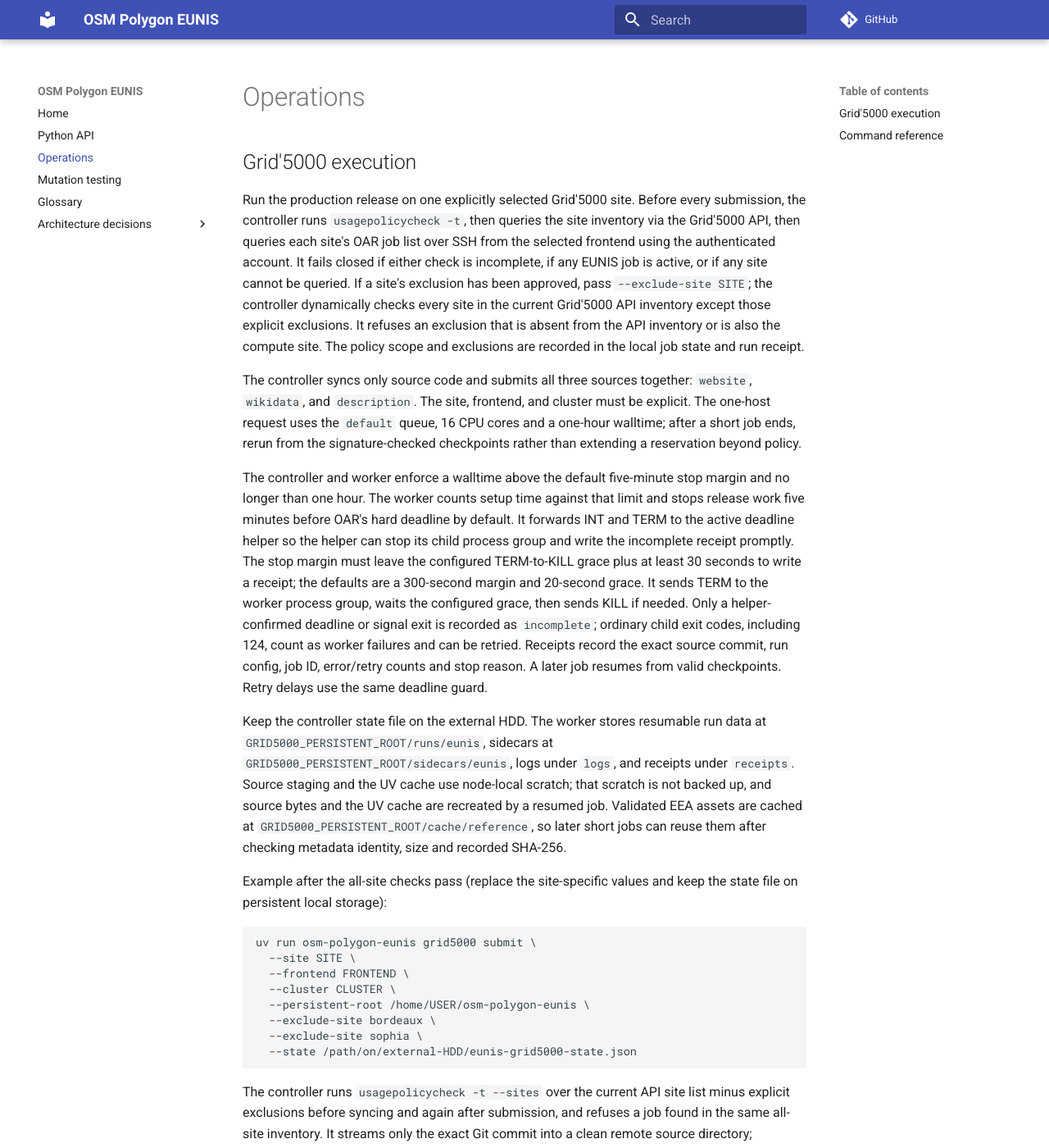
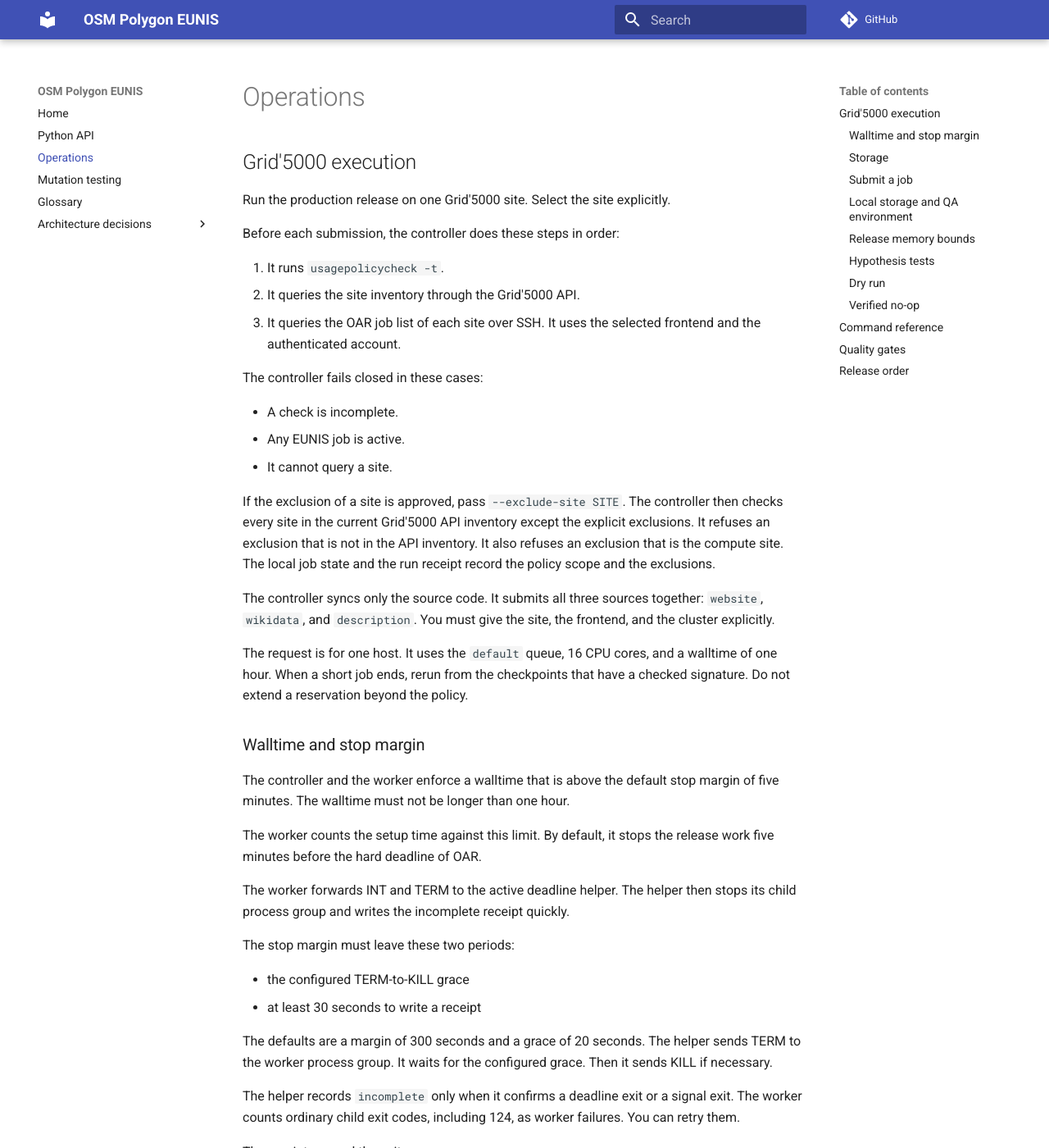
Before and after one commit to NoeFlandre/osm-polygon-eunis, an MkDocs documentation site: the page built from docs/operations.md, in a window 1280 px wide and 1400 px high. Shown: the whole window at 82% size. Built offline with MkDocs 1.6.1 and Material for MkDocs 9.7.7, drawn with Linux system fonts in a browser that asks for light colours; comment, search, counter and statistics services are not loaded; some of the changed text lies outside the part shown.

Commit message:
docs: rewrite README and operations runbook in ASD-STE100
Co-Authored-By: Claude Sonnet 5.5 <noreply@anthropic.com>
Claude-Session: https://claude.ai/code/session_012hTfGDKATWSHAuPsTwiCKA

````diff
--- a/docs/operations.md
+++ b/docs/operations.md
@@ -2,48 +2,92 @@
 
 ## Grid'5000 execution
 
-Run the production release on one explicitly selected Grid'5000 site. Before
-every submission, the controller runs `usagepolicycheck -t`, then queries the
-site inventory via the Grid'5000 API, then queries each site's OAR job list over
-SSH from the selected frontend using the authenticated account. It fails closed
-if either check is incomplete, if any EUNIS job is active, or if any site cannot
-be queried. If a site's exclusion has been approved, pass `--exclude-site SITE`;
-the controller dynamically checks every site in the current Grid'5000 API
-inventory except those explicit exclusions. It refuses an exclusion that is
-absent from the API inventory or is also the compute site. The policy scope and
-exclusions are recorded in the local job state and run receipt.
+Run the production release on one Grid'5000 site. Select the site explicitly.
 
-The controller syncs only source code and submits all three sources together:
-`website`, `wikidata`, and `description`. The site, frontend, and cluster must
-be explicit. The one-host request uses the `default` queue, 16 CPU cores and a
-one-hour walltime; after a short job ends, rerun from the signature-checked
-checkpoints rather than extending a reservation beyond policy.
+Before each submission, the controller does these steps in order:
 
-The controller and worker enforce a walltime above the default five-minute stop
-margin and no longer than one hour. The worker counts setup time against that
-limit and stops release work five minutes before OAR's hard deadline by default.
-It forwards INT and TERM to the active deadline helper so the helper can stop its
-child process group and write the incomplete receipt promptly. The stop margin
-must leave the configured TERM-to-KILL grace plus at least 30 seconds to write a
-receipt; the defaults are a 300-second margin and 20-second grace. It sends TERM to the
-worker process group, waits the configured grace, then sends KILL if needed.
-Only a helper-confirmed deadline or signal exit is recorded as `incomplete`;
-ordinary child exit codes, including 124, count as worker failures and can be
-retried. Receipts record the exact source commit, run config, job ID,
-error/retry counts and stop reason. A later job resumes from valid checkpoints.
-Retry delays use the same deadline guard.
+1. It runs `usagepolicycheck -t`.
+2. It queries the site inventory through the Grid'5000 API.
+3. It queries the OAR job list of each site over SSH. It uses the selected
+   frontend and the authenticated account.
 
-Keep the controller state file on the external HDD. The worker stores resumable
-run data at `GRID5000_PERSISTENT_ROOT/runs/eunis`, sidecars at
-`GRID5000_PERSISTENT_ROOT/sidecars/eunis`, logs under `logs`, and receipts under
-`receipts`. Source staging and the UV cache use node-local scratch; that scratch
-is not backed up, and source bytes and the UV cache are recreated by a resumed
-job. Validated EEA assets are cached at
-`GRID5000_PERSISTENT_ROOT/cache/reference`, so later short jobs can reuse them
-after checking metadata identity, size and recorded SHA-256.
+The controller fails closed in these cases:
 
-Example after the all-site checks pass (replace the site-specific values and
-keep the state file on persistent local storage):
+- A check is incomplete.
+- Any EUNIS job is active.
+- It cannot query a site.
+
+If the exclusion of a site is approved, pass `--exclude-site SITE`. The
+controller then checks every site in the current Grid'5000 API inventory except
+the explicit exclusions. It refuses an exclusion that is not in the API
+inventory. It also refuses an exclusion that is the compute site. The local job
+state and the run receipt record the policy scope and the exclusions.
+
+The controller syncs only the source code. It submits all three sources
+together: `website`, `wikidata`, and `description`. You must give the site, the
+frontend, and the cluster explicitly.
+
+The request is for one host. It uses the `default` queue, 16 CPU cores, and a
+walltime of one hour. When a short job ends, rerun from the checkpoints that have
+a checked signature. Do not extend a reservation beyond the policy.
+
+### Walltime and stop margin
+
+The controller and the worker enforce a walltime that is above the default stop
+margin of five minutes. The walltime must not be longer than one hour.
+
+The worker counts the setup time against this limit. By default, it stops the
+release work five minutes before the hard deadline of OAR.
+
+The worker forwards INT and TERM to the active deadline helper. The helper then
+stops its child process group and writes the incomplete receipt quickly.
+
+The stop margin must leave these two periods:
+
+- the configured TERM-to-KILL grace
+- at least 30 seconds to write a receipt
+
+The defaults are a margin of 300 seconds and a grace of 20 seconds. The helper
+sends TERM to the worker process group. It waits for the configured grace. Then
+it sends KILL if necessary.
+
+The helper records `incomplete` only when it confirms a deadline exit or a
+signal exit. The worker counts ordinary child exit codes, including 124, as
+worker failures. You can retry them.
+
+The receipts record these items:
+
+- the exact source commit
+- the run config
+- the job ID
+- the error counts and retry counts
+- the stop reason
+
+A later job resumes from the valid checkpoints. The retry delays use the same
+deadline guard.
+
+### Storage
+
+Keep the controller state file on the external HDD.
+
+The worker stores its data in these places:
+
+- Resumable run data: `GRID5000_PERSISTENT_ROOT/runs/eunis`
+- Sidecars: `GRID5000_PERSISTENT_ROOT/sidecars/eunis`
+- Logs: under `logs`
+- Receipts: under `receipts`
+
+The source staging and the UV cache use node-local scratch. Nobody backs up this
+scratch. A resumed job recreates the source bytes and the UV cache.
+
+The worker caches the validated EEA assets at
+`GRID5000_PERSISTENT_ROOT/cache/reference`. Later short jobs can reuse them
+after they check the metadata identity, the size, and the recorded SHA-256.
+
+### Submit a job
+
+This example is for use after the all-site checks pass. Replace the
+site-specific values. Keep the state file on persistent local storage:
 
 ```bash
 uv run osm-polygon-eunis grid5000 submit \
@@ -57,31 +101,47 @@ uv run osm-polygon-eunis grid5000 submit \
 ```
 
 The controller runs `usagepolicycheck -t --sites` over the current API site list
-minus explicit exclusions before syncing and again after submission, and refuses
-a job found in the same all-site inventory. It streams only
-the exact Git commit into a clean remote source directory; untracked files,
-local caches, secrets, and run data are not part of that archive. Its OAR
-request is `oarsub -q default -p "cluster='CLUSTER'" -l
-host=1/core=16,walltime=1:00:00`; it does not pass a dataset selector, so the
-worker runs the default all-source release. The exact source commit is passed
-into the worker environment and written into the receipt. The release CLI
-supports `--receipt PATH`; the worker adds the job ID, config hash, attempt and
-retry counts, error count and log path before atomically saving the final
-receipt under `receipts/`.
-`EUNIS_SOURCE_DIR` and `UV_CACHE_DIR` point to node-local scratch, while
-`EUNIS_REFERENCE_DIR`, `EUNIS_SIDECAR_DIR` and the release work directory point
-to persistent storage. The staged reference cache is reused only after its
-size, metadata identity and recorded SHA-256 are checked.
-Do not submit again until the prior job is verified terminal and no active
-EUNIS job exists on any site.
+minus the explicit exclusions. It runs the check before the sync and again after
+the submission. It refuses a job that it finds in the same all-site inventory.
 
-Use a temporary directory on the HDD with enough room for one source shard,
-one replacement shard, and the resolved EEA reference assets. Set `UV_CACHE_DIR`
-outside the dataset root. Production commands emit JSON-line progress records
-on stderr (silence them with `-q`, add a start record with `-v`) and print only
-the final JSON result on stdout. They verify row counts and schemas after every upload.
+The controller streams only the exact Git commit into a clean remote source
+directory. The archive does not contain untracked files, local caches, secrets,
+or run data.
 
-Keep the local QA environment and package cache on the external HDD:
+Its OAR request is `oarsub -q default -p "cluster='CLUSTER'" -l
+host=1/core=16,walltime=1:00:00`. The request does not pass a dataset selector.
+Thus the worker runs the default release of all sources.
+
+The controller passes the exact source commit into the worker environment. The
+worker writes it into the receipt. The release CLI supports `--receipt PATH`.
+The worker adds the job ID, the config hash, the attempt counts and retry
+counts, the error count, and the log path. Then it saves the final receipt
+under `receipts/` in one atomic operation.
+
+`EUNIS_SOURCE_DIR` and `UV_CACHE_DIR` point to node-local scratch.
+`EUNIS_REFERENCE_DIR`, `EUNIS_SIDECAR_DIR`, and the release work directory point
+to persistent storage. The worker reuses the staged reference cache only after
+it checks the size, the metadata identity, and the recorded SHA-256.
+
+**Warning:** Do not submit again until the prior job is verified as terminal and
+no active EUNIS job exists on any site.
+
+### Local storage and QA environment
+
+Use a temporary directory on the HDD. It must have enough room for these items:
+
+- one source shard
+- one replacement shard
+- the resolved EEA reference assets
+
+Set `UV_CACHE_DIR` outside the dataset root.
+
+The production commands write JSON-line progress records to stderr. Use `-q` to
+silence them. Use `-v` to add a start record. The commands print only the final
+JSON result to stdout. They verify the row counts and the schemas after each
+upload.
+
+Keep the local QA environment and the package cache on the external HDD:
 
 ```bash
 QA_ROOT=/path/on/external-HDD/osm-polygon-eunis-qa
@@ -90,27 +150,38 @@ UV_CACHE_DIR="$QA_ROOT/uv-cache" \
 uv run osm-polygon-eunis plan
 ```
 
-The release command keeps four-column label sidecars, stages all EEA assets once,
-and processes each source shard through the bounded EEA reference batches before
-deleting it. Raster groups are capped at two per batch; adjacent vector groups
-share one batch. Each worker retains at most 128 source shards at a time, which
-keeps HDD usage bounded without redownloading a shard for each reference pass.
-Each worker process also reuses its opened reference handles and decoded-tile
+### Release memory bounds
+
+The release command keeps label sidecars of four columns. It stages all EEA
+assets once. It processes each source shard through the bounded EEA reference
+batches. Then it deletes the shard.
+
+The pipeline caps the raster groups at two for each batch. Adjacent vector
+groups share one batch.
+
+Each worker keeps at most 128 source shards at a time. This keeps the HDD usage
+bounded. It also prevents a new download of a shard for each reference pass.
+
+Each worker process also reuses its opened reference handles and its decoded-tile
 caches across its geometry tasks.
-It requires a valid `HF_TOKEN` with write access to the target repositories.
-Each release uses eight bounded worker processes over disjoint source shards and
-shared read-only reference files:
 
-Dataset-scale release runs only through the Grid'5000 controller above. Local
-`release --dry-run` is available for previews; do not run the enrichment pipeline
-on the Mac.
+The release command needs a valid `HF_TOKEN` with write access to the target
+repositories. Each release uses eight bounded worker processes. They work on
+disjoint source shards and shared read-only reference files.
 
-Hypothesis tests use the `deterministic` profile by default (100 derandomized
-examples). CI selects `ci` (300 derandomized examples); local property fuzzing
-can use `HYPOTHESIS_PROFILE=dev` for randomized examples. Set
-`HYPOTHESIS_DATABASE_DIR` to a persistent directory outside the checkout when
-you want Hypothesis to keep examples between runs; the database is disabled by
-default.
+The release of dataset scale runs only through the Grid'5000 controller above.
+The local command `release --dry-run` is available for previews.
+
+**Warning:** Do not run the enrichment pipeline on the Mac.
+
+### Hypothesis tests
+
+The Hypothesis tests use the `deterministic` profile by default (100
+derandomized examples). CI selects `ci` (300 derandomized examples). For local
+property fuzzing, use `HYPOTHESIS_PROFILE=dev` for randomized examples.
+
+By default, the Hypothesis database is off. To keep the examples between runs,
+set `HYPOTHESIS_DATABASE_DIR` to a persistent directory outside the checkout.
 
 ```bash
 HYPOTHESIS_PROFILE=dev \
@@ -118,23 +189,36 @@ HYPOTHESIS_DATABASE_DIR=/path/on/persistent-storage/hypothesis \
 uv run pytest -m property
 ```
 
-Preview a release without any Hub writes (no token required):
+### Dry run
+
+To preview a release without Hub writes, do this. You do not need a token:
 
 ```bash
 uv run osm-polygon-eunis release --dry-run --workdir .eunis-run
 ```
 
-The dry run resolves the plans, the reference config and the no-op status, then
-prints, per dataset, the target repo, whether it would be duplicated, and the
-shards that would be uploaded. Before any network call, `release` checks that
-`HF_TOKEN` is set (except with `--dry-run`), that `--batch-size` is positive,
-and that the reference config exists and parses; a failure prints one line and
-exits with status 2.
+The dry run resolves the plans, the reference config, and the no-op status. Then
+it prints the following for each dataset:
 
-If all three targets already contain a matching manifest for the pinned source
-revisions and EEA asset identities, the command performs a verified no-op: it
-checks the remote tree, shared blob identities, Parquet rows and schemas, and
-card artifact hashes without uploading or rebuilding shards.
+- the target repo
+- if the command would duplicate it
+- the shards that the command would upload
+
+Before any network call, `release` checks these items:
+
+- `HF_TOKEN` is set (except with `--dry-run`).
+- `--batch-size` is positive.
+- The reference config exists and parses.
+
+If a check fails, the command prints one line and exits with status 2.
+
+### Verified no-op
+
+All three targets can already contain a matching manifest for the pinned source
+revisions and EEA asset identities. In this case, the command does a verified
+no-op. It checks the remote tree, the shared blob identities, the Parquet rows
+and schemas, and the card artifact hashes. It does not upload or rebuild
+shards.
 
 ## Command reference
 
@@ -149,33 +233,40 @@ information with examples.
 | `release`, `verify` | `--workdir PATH` | `OSM_EUNIS_WORKDIR` or `.eunis-run` | local staging directory |
 | `release` | `--batch-size N` | 256 | Parquet rows per streamed batch (must be > 0) |
 | `release` | `--workers N` | 8 | geometry worker processes (must be > 0) |
-| `release` | `--max-intersection-errors N` | no limit | fail a dataset before its manifest is published when more than N overlap candidates were dropped by GEOS intersection errors (`card.intersection_errors`) |
+| `release` | `--max-intersection-errors N` | no limit | fail a dataset before its manifest is published when GEOS intersection errors dropped more than N overlap candidates (`card.intersection_errors`) |
 | `release` | `--dataset NAME` | all | re-run or resume only the named datasets; repeatable |
 | `release` | `--dry-run` | off | preview without Hub writes |
 | `release` | `--endpoint URL` | public Hub | Hub endpoint |
 | `verify` | `--dataset NAME` | all | limit verification; repeatable |
 | `verify` | `--endpoint URL` | public Hub | Hub endpoint |
 
-The default reference configuration is bundled with the installed wheel. In a
-source checkout it resolves to `config/eea-2021-reference.json`. Set
-`OSM_EUNIS_WORKDIR` to choose the default local staging directory for both
-`release` and `verify`; an explicit `--workdir` takes precedence.
+The installed wheel includes the default reference configuration. In a source
+checkout, it resolves to `config/eea-2021-reference.json`. Set
+`OSM_EUNIS_WORKDIR` to choose the default local staging directory for `release`
+and `verify`. An explicit `--workdir` has priority.
 
-The Python API accepts one `ReleaseOptions` value containing `BatchLimits`.
-Defaults are 8 geometry workers, 256 Parquet rows per batch, at most 128
-retained source shards per worker, 2 raster groups per batch, and 4 geometry
-tasks per worker. The CLI exposes worker and Parquet batch limits as
-`--workers` and `--batch-size`; callers that need the other memory bounds can
-set them through `BatchLimits` directly.
+The Python API accepts one `ReleaseOptions` value that contains `BatchLimits`.
+The defaults are:
 
-`verify` is read-only: it loads each target's `eunis/manifest.json` and checks
-the remote tree, shared blob identities, Parquet rows and schemas, and card
-artifact hashes against it, pinned to the source revision the manifest records.
-It exits nonzero if a target has no manifest or does not match it.
+- 8 geometry workers
+- 256 Parquet rows for each batch
+- at most 128 retained source shards for each worker
+- 2 raster groups for each batch
+- 4 geometry tasks for each worker
 
-Global flags, accepted before or after the command: `--version`, `-q/--quiet`,
-`-v/--verbose` and `--debug` (show the full traceback instead of a one-line
-`error: ...` message on stderr).
+The CLI shows the limits for workers and Parquet batches as `--workers` and
+`--batch-size`. To set the other memory bounds, set them through `BatchLimits`
+directly.
+
+`verify` is read-only. It loads the `eunis/manifest.json` of each target. It
+checks the remote tree, the shared blob identities, the Parquet rows and
+schemas, and the card artifact hashes against the manifest. It pins the check to
+the source revision that the manifest records. It exits with a nonzero status if
+a target has no manifest or does not match it.
+
+The global flags are `--version`, `-q/--quiet`, `-v/--verbose`, and `--debug`.
+You can put them before or after the command. `--debug` shows the full traceback.
+Without it, the command shows a one-line `error: ...` message on stderr.
 
 | Exit status | Meaning |
 |---|---|
@@ -185,44 +276,55 @@ Global flags, accepted before or after the command: `--version`, `-q/--quiet`,
 | 3 | Hub/network or authentication error |
 | 4 | verification failed (published target does not match its expectation or manifest) |
 
-Before handoff, run the deterministic gates through the same task used by
-`.github/workflows/qa.yml`:
+## Quality gates
+
+Before handoff, run the deterministic gates. Use the same task that
+`.github/workflows/qa.yml` uses:
 
 ```bash
 make quality
 ```
 
-The `Makefile` lists each individual gate. The CRAP check uses statement and
-branch coverage; its threshold of `6.0` means a fully covered function must
-have cyclomatic complexity below 6. A source module omitted from the selected
-coverage JSON fails the gate. Mutation tests run separately in the
-path-filtered and weekly workflow; see `docs/mutation-testing.md`.
+The `Makefile` lists each individual gate.
 
-CI also runs, in parallel jobs of the same workflow: `uv build` plus an
-isolated smoke install of the wheel, `uv run mkdocs build --strict`, and
-`pip-audit --strict` over `uv export --locked --all-groups`. The aggregate
-`qa-ok` job succeeds only when every other QA job succeeded; make it the single
-required status check in branch protection. CodeQL (Python) runs in its own
-workflow, `.github/workflows/codeql.yml`. QA runs once per PR push (`push` is
-limited to `main`), and every third-party action is pinned by commit SHA.
-The separate synthetic performance workflow reports raster tile-cache misses
-and peak process RSS; candidate RSS growth must remain within the configured
-raster tile-cache byte budget.
+The CRAP check uses statement coverage and branch coverage. Its threshold is
+`6.0`. This means a fully covered function must have a cyclomatic complexity
+below 6. The gate fails if the selected coverage JSON omits a source module.
 
-The release order is:
+Mutation tests run separately in the workflow that has a path filter and runs
+every week. See `docs/mutation-testing.md`.
 
-1. Capture the current source revisions and plan inventory.
-2. Resolve and checksum the official EEA reference assets.
-3. Detect a verified no-op; only otherwise duplicate each source dataset
+CI also runs these items in parallel jobs of the same workflow:
+
+- `uv build` and an isolated smoke install of the wheel
+- `uv run mkdocs build --strict`
+- `pip-audit --strict` over `uv export --locked --all-groups`
+
+The aggregate `qa-ok` job succeeds only when every other QA job succeeded. Make
+it the single required status check in branch protection.
+
+CodeQL (Python) runs in its own workflow, `.github/workflows/codeql.yml`. QA runs
+one time for each PR push (`push` is limited to `main`). A commit SHA pins every
+third-party action.
+
+The separate synthetic performance workflow reports the raster tile-cache misses
+and the peak process RSS. The candidate RSS growth must stay within the
+configured raster tile-cache byte budget.
+
+## Release order
+
+1. Capture the current source revisions and the plan inventory.
+2. Resolve the official EEA reference assets. Calculate their checksums.
+3. Detect a verified no-op. If there is none, duplicate each source dataset
    server-side.
-4. Stream bounded source micro-batches through each EUNIS reference batch,
-   deleting each source shard after its last pass; for Wikidata, process the
-   matching link shard and collect bounded label counts and map bins at the same
-   time.
-5. Upload and independently verify each dataset card, static SVG map, Parquet
-   schema, row count, manifest, and remote tree.
+4. Stream bounded source micro-batches through each EUNIS reference batch.
+   Delete each source shard after its last pass. For Wikidata, process the
+   matching link shard. At the same time, collect the bounded label counts and
+   the map bins.
+5. Upload each dataset card, static SVG map, Parquet schema, row count,
+   manifest, and remote tree. Verify each one independently.
 6. Add the verified datasets to the `OSM Polygon EUNIS` collection.
 
-The shared Wikidata/Wikipedia document, section, sentence, Wikivoyage, and
-Wikidata-fact tables are intentionally unchanged. Only `polygons` and
-`polygon_document_links` receive EUNIS fields.
+The release intentionally does not change the shared Wikidata/Wikipedia
+document, section, sentence, Wikivoyage, and Wikidata-fact tables. Only
+`polygons` and `polygon_document_links` receive EUNIS fields.
````
Also changed, not shown: README.md (+103 -67 lines), .github/PULL_REQUEST_TEMPLATE.md.
